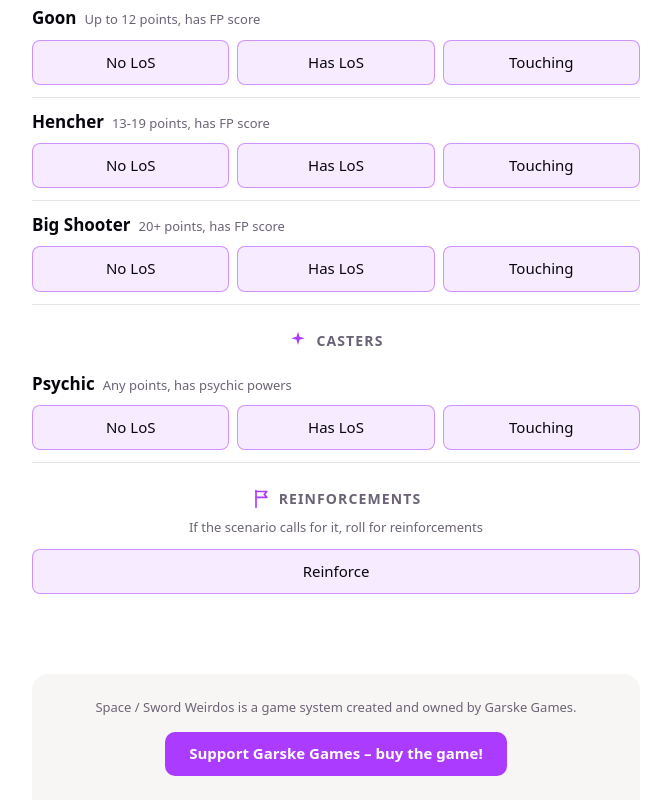
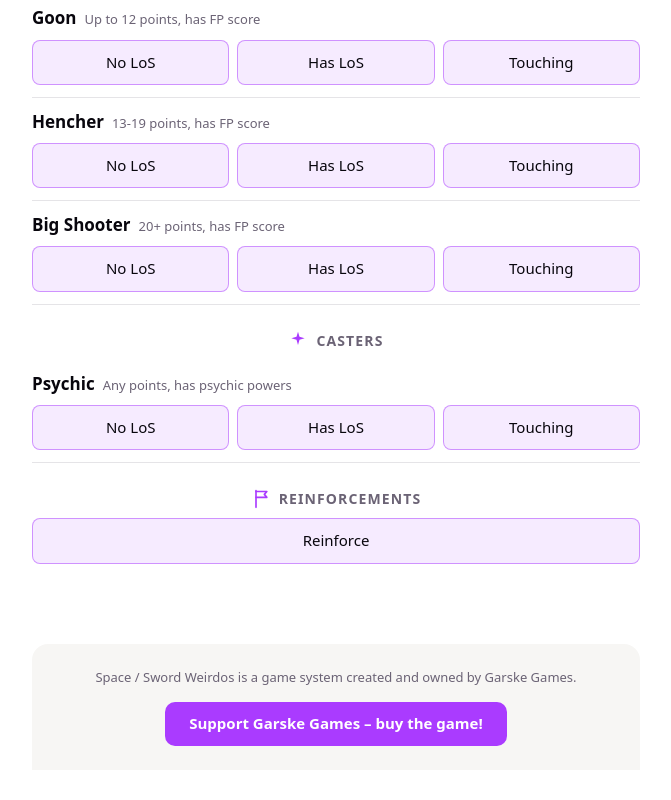
Before and after one commit to thomanil/space-sword-weirdos-npc-actions, a React (Vite) app: page / in a window 1280 px wide. Shown: the part 579-1379 px from the top of the page, without its empty margins (304-975 px from the left). After the commit the page ends 1349 px from the top, so only its background shows below. Built offline with nearby package versions, Linux system fonts and the light colour scheme.

Commit message:
Remove superflous text

```diff
--- a/src/App.css
+++ b/src/App.css
@@ -177,14 +177,6 @@
   color: #fff;
 }
 
-.reinforcements__helper {
-  font-size: 13px;
-  line-height: 1.4;
-  color: var(--text);
-  text-align: center;
-  margin: 0 0 12px;
-}
-
 /* Action result */
 
 .action-result {
--- a/src/components/UnitList.jsx
+++ b/src/components/UnitList.jsx
@@ -36,7 +36,6 @@ export default function UnitList({ system, onRoll, onReinforce }) {
           <CategoryIcon category="reinforcements" />
           Reinforcements
         </h2>
-        <p className="reinforcements__helper">{system.reinforcements.helperText}</p>
         <div className="unit-row__buttons">
           <button type="button" className="state-button" onClick={onReinforce}>
             Reinforce
--- a/src/data/spaceWeirdos.js
+++ b/src/data/spaceWeirdos.js
@@ -52,7 +52,7 @@ export default {
     },
   ],
   reinforcements: {
-    helperText: 'If the scenario calls for it, roll for reinforcements',
+    helperText: '(If the scenario calls for it)',
     table: buildTable([
       { range: '1-5', outcome: 'None' },
       { range: '6-8', outcome: '1 Mook or Goon' },
--- a/src/data/swordWeirdos.js
+++ b/src/data/swordWeirdos.js
@@ -63,7 +63,7 @@ export default {
     },
   ],
   reinforcements: {
-    helperText: 'If the scenario calls for it, roll for reinforcements',
+    helperText: '(If the scenario calls for it)',
     table: buildTable([
       { range: '1-3', outcome: 'None' },
       { range: '4-6', outcome: '1 Minion or Skirmisher' },
```
